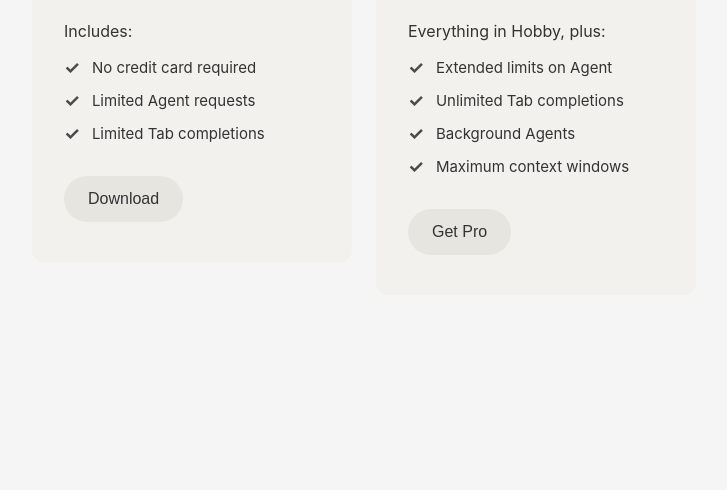
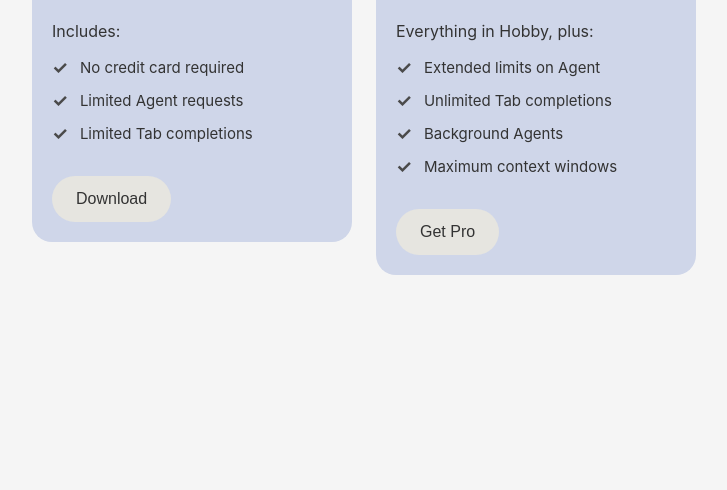
Before and after one commit to vicki2218/Memorisely-Class-1-Git-Intro, a plain HTML site: page index.html in a window 1280 px wide. Shown: the part 310-800 px from the top of the page, without its empty margins (276-1003 px from the left). Drawn offline with Linux system fonts and the light colour scheme.

Commit message:
changed background color, border radius and padding of card
adapted the color border radius and padding to create a denser shape for the card component.

```diff
--- a/styles.css
+++ b/styles.css
@@ -24,9 +24,9 @@ body {
 }
 
 .card {
-    background-color: #f2f1ed;
-    border-radius: 12px;
-    padding: 40px 32px;
+    background-color: #cfd6e9;
+    border-radius: 20px;
+    padding: 20px;
     width: 320px;
     flex-shrink: 0;
 }
```
